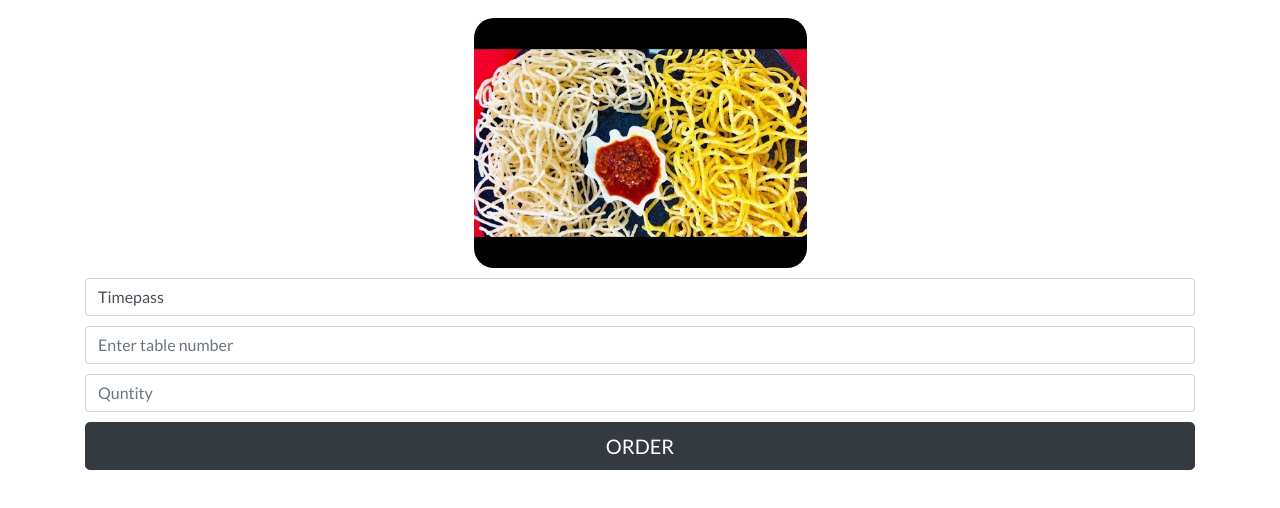
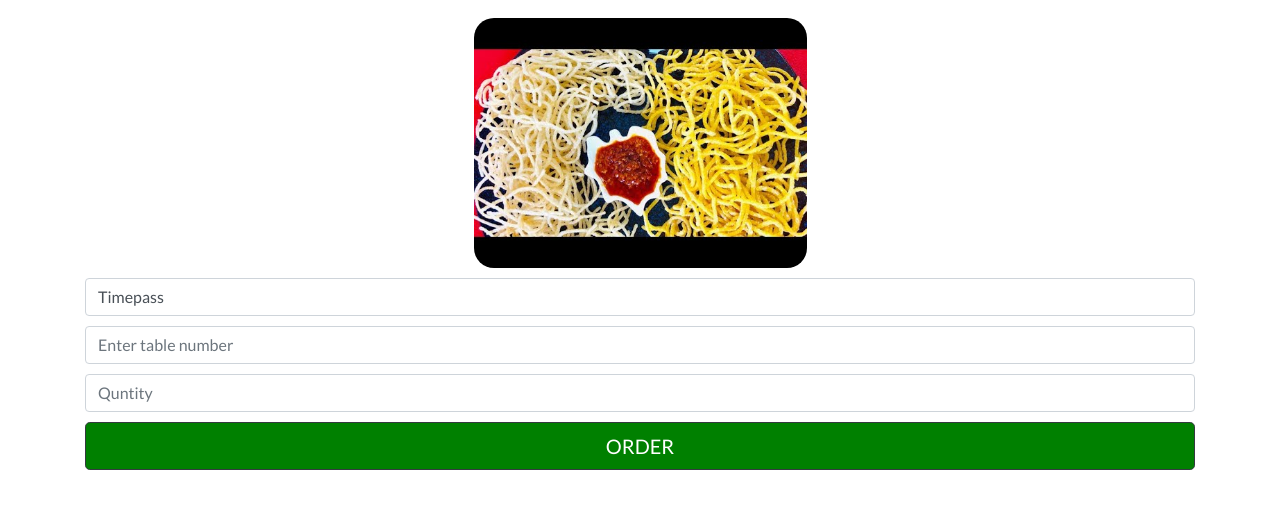
Before and after one commit to SahilZore-2003/RajChineseCenter.github.io, a plain HTML site: page buy1.html in a window 1280 px wide. Shown: the part 92-600 px from the top of the page. Drawn offline with nearby package versions, Linux system fonts and the light colour scheme.

Commit message:
Update buy1.html

```diff
--- a/buy1.html
+++ b/buy1.html
@@ -38,12 +38,15 @@
             <input type="text" class="form-control" id="exampleInputEmail1" aria-describedby="emailHelp"  name="item" value="Timepass">
            <input type="number" class="form-control" id="exampleInputEmail1" aria-describedby="emailHelp" placeholder="Enter table number" name="table">
            <input type="number" class="form-control" id="exampleInputEmail1" aria-describedby="emailHelp" placeholder="Quntity" name="quntity">
-           <input type="submit" class="btn btn-dark btn-lg btn-block" value="ORDER">
+           <input type="submit" class="btn btn-dark btn-lg btn-block" value="ORDER" id="clickbtn">
            </form>
         <!-- foem ends  -->
     </div>
 
     <script>
+      let btn = document.getElementById('clickbtn');
+       btn.style.background = "green";
+       btn.innerHTML = "Order Placed";
          const scriptURL = 'https://script.google.com/macros/s/AKfycbwSB6frCs8Ln4mA5DnyOTH024xaS5K7-iy4k5GTtJuSE49Fege4PqzfJnsOHifRuGci/exec'
             const form = document.forms['order']
 
```
